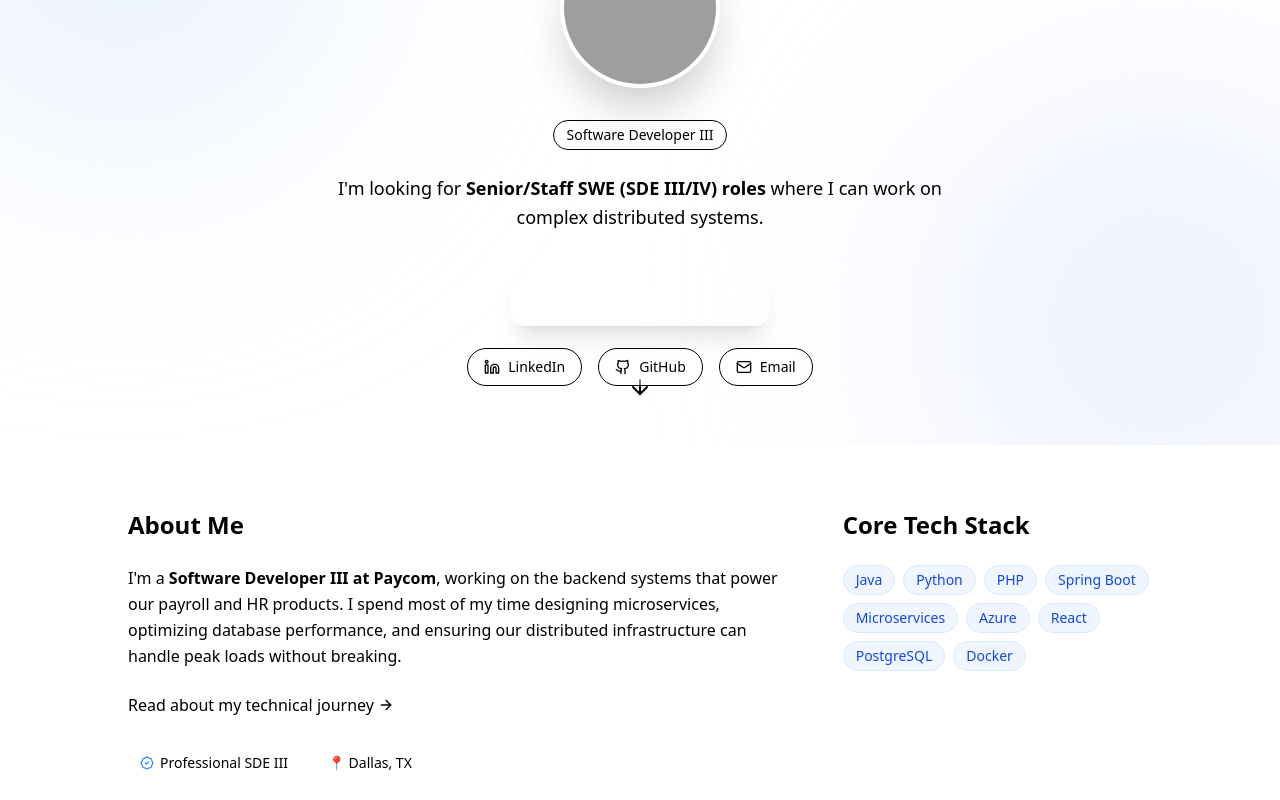
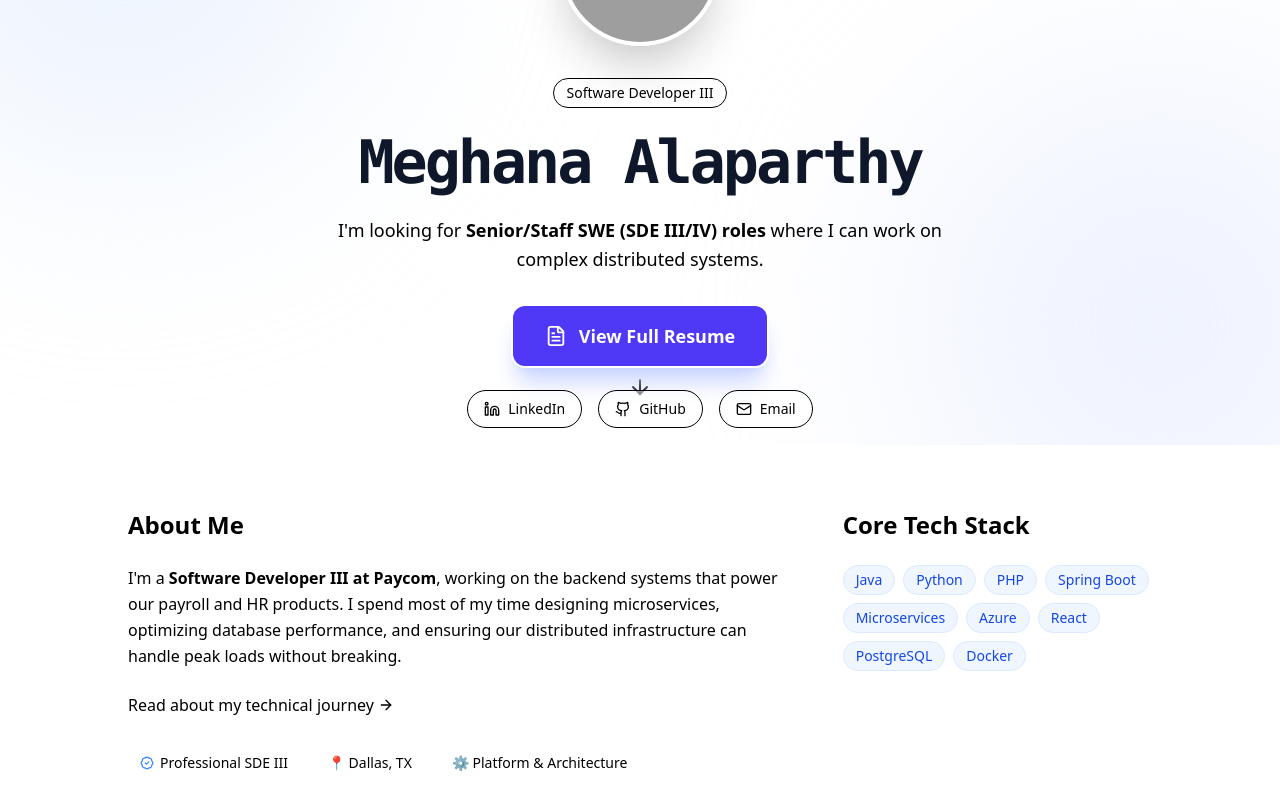
Before and after one commit to meghana-alaparthy/meghanaalaparthy, a Next.js app: page / in a window 1280 px wide. Shown: the part 260-1060 px from the top of the page. Built offline with nearby package versions, Linux system fonts and the light colour scheme; grey boxes are pictures that could not be loaded.

Commit message:
fix: restore missing visual elements (name, button, badges) and remove risky CSS variables

```diff
--- a/src/app/page.tsx
+++ b/src/app/page.tsx
@@ -26,6 +26,7 @@ export default function Home() {
                                 <BadgeCheck size={14} className="text-blue-500" /> Professional SDE III
                             </span>
                             <span className="bg-secondary px-3 py-1 rounded-md">📍 Dallas, TX</span>
+                            <span className="bg-secondary px-3 py-1 rounded-md">⚙️ Platform & Architecture</span>
                         </div>
                     </div>
                     <div className="space-y-6">
--- a/src/components/Hero.tsx
+++ b/src/components/Hero.tsx
@@ -31,6 +31,9 @@ export function Hero() {
                         Software Developer III
                     </span>
 
+                    <h1 className="text-4xl md:text-6xl font-mono font-semibold tracking-tighter mb-6 text-slate-900">
+                        {resumeData.personalInfo.name}
+                    </h1>
 
                     <p className="text-lg text-muted-foreground max-w-2xl mx-auto leading-relaxed mb-4">
                         I'm looking for <strong>Senior/Staff SWE (SDE III/IV) roles</strong> where I can work on complex distributed systems.
@@ -46,7 +49,7 @@ export function Hero() {
                     {/* Primary CTA */}
                     <a
                         href="/Meghana_Alaparthy_Resume.pdf"
-                        className="inline-flex items-center gap-3 px-8 py-4 rounded-xl bg-primary text-white text-lg font-semibold hover:bg-primary/90 transition-all shadow-xl shadow-primary/20 hover:scale-105 active:scale-95 ring-offset-2 focus-visible:ring-2"
+                        className="inline-flex items-center gap-3 px-8 py-4 rounded-xl bg-indigo-600 text-white text-lg font-semibold hover:bg-indigo-700 transition-all shadow-xl shadow-indigo-200 hover:scale-105 active:scale-95 ring-offset-2 focus-visible:ring-2"
                     >
                         <FileText size={22} />
                         View Full Resume
```
